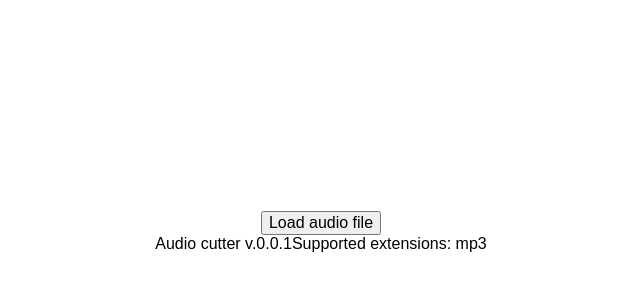
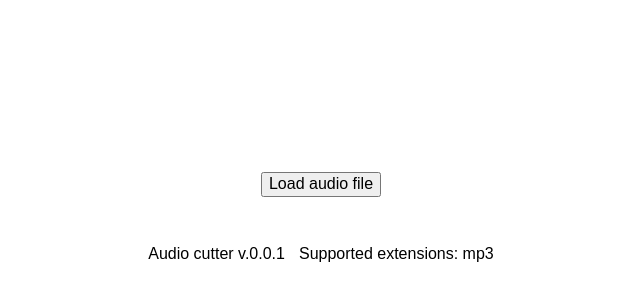
Before and after one commit to dphov/audio-cutter, a SvelteKit app: page / in a window 1280 px wide. Shown: the part 168-468 px from the top of the page, without its empty margins (319-959 px from the left). Built offline with nearby package versions, Linux system fonts and the light colour scheme; a web font is replaced by a local one.

Commit message:
feat: on hover show time on the point

```diff
--- a/src/routes/+page.svelte
+++ b/src/routes/+page.svelte
@@ -10,7 +10,7 @@
 	import RegionLoopIcon from '$lib/images/loop-region.svg';
 	import PlayIcon from '$lib/images/play.svg';
 	import PauseIcon from '$lib/images/pause.svg';
-
+	import Hover from 'wavesurfer.js/dist/plugins/hover';
 	let loop = true;
 	let minPxPerSec = 100;
 	let ws: WaveSurfer;
@@ -40,11 +40,18 @@
 				color: '#6A3274'
 			}
 		});
+		const hover = Hover.create({
+			lineColor: '#ff0000',
+			lineWidth: 2,
+			labelBackground: '#555',
+			labelColor: '#fff',
+			labelSize: '11px'
+		});
 		ws = WaveSurfer.create({
 			container: '#waveform',
 			waveColor: 'rgb(200, 0, 200)',
 			progressColor: 'rgb(100, 0, 100)',
-			plugins: [bottomTimeline],
+			plugins: [bottomTimeline, hover],
 			minPxPerSec
 		});
 		ws.on('load', (url) => {
@@ -137,15 +144,16 @@
 			console.log('Destroy');
 		});
 
+		ws.on('seeking', (so) => {
+			console.log('Seeking', so);
+		});
+
 		await ws.loadBlob(new Blob([binaryFile.buffer]));
-
 		wsRegions = ws.registerPlugin(RegionsPlugin.create());
 
 		const random = (min: number, max: number) => Math.random() * (max - min) + min;
 		const randomColor = () => `rgba(${random(0, 255)}, ${random(0, 255)}, ${random(0, 255)}, 0.5)`;
 
-		//		ws.on('decode', () => {
-		//		});
 		wsRegions.on('region-created', (region) => {
 			wsRegions.getRegions().forEach((r) => {
 				if (r.id !== region.id) {
@@ -253,11 +261,16 @@
 		if (url === null) {
 			//user canceled
 			url = oldUrl;
+			if (oldUrl == null) {
+				audioLoaded = null;
+			} else {
 				audioLoaded = true;
+			}
 			return;
 		}
 		filename = url.split('/').pop() as string;
 		await createWaveSurfer(url as string);
+		//ws.zoom(100);
 		console.log('selectedAudioFileUrl', url);
 		audioLoaded = true;
 	}
@@ -270,13 +283,14 @@
 
 <section class="min-h-100vh flex-column flex justify-center">
 	{#if audioLoaded === true}
-		<div class="self-left">{filename}</div>
+		<div class="self-left title-margin">{filename}</div>
 	{:else if audioLoaded === false}
-		<div>Loading audio...</div>
+		<div class="self-center">Loading audio...</div>
 	{/if}
 	<div class={audioLoaded ? '' : 'hidden'} id="waveform" />
 	{#if audioLoaded}
-		<div class="flex justify-center">
+		<div class="margin-05rem flex-column flex items-center justify-center">
+			<div>
 				{#if isAudioPlaying()}
 					<button on:click={() => playPauseUI()} title="Pause">
 						<PauseIcon width={44} height={44} />
@@ -286,6 +300,10 @@
 						<PlayIcon width={44} height={44} />
 					</button>
 				{/if}
+				<button title="Cut" on:click={() => cutAudio(regionBegin, regionEnd, url)}
+					><CutIcon />
+				</button>
+			</div>
 			<label
 				>Loop play on region <input
 					title="Loop play on region"
@@ -296,14 +314,13 @@
 			</label>
 			<!-- <input type="number" bind:value={regionBegin} /> -->
 			<!-- <input type="number" bind:value={regionEnd} /> -->
-			<button title="Cut" on:click={() => cutAudio(regionBegin, regionEnd, url)}
-				><CutIcon />
-			</button>
 		</div>
 	{/if}
 	<!-- {#if audioLoaded === null} -->
-	<div class="flex justify-center">
-		<button on:click={() => loadAudio()}>
+	<!-- {/if} -->
+	<footer class="footer-margin flex-column flex items-center justify-center">
+		<div class="">
+			<button title="Select audio file" on:click={() => loadAudio()}>
 				{#if audioLoaded === null}
 					Load audio file
 				{:else}
@@ -311,12 +328,28 @@
 				{/if}
 			</button>
 		</div>
-	<!-- {/if} -->
-	<footer class="flex justify-center">
-		<div>Audio cutter v.0.0.1</div>
-		<div>Supported extensions: mp3</div>
+		<div id="bottom-info">
+			<span class="bottom-info-item">Audio cutter v.0.0.1</span>
+			<span class="bottom-info-item">Supported extensions: mp3</span>
+		</div>
 	</footer>
 </section>
 
 <style>
+	.title-margin {
+		margin: 0.5rem;
+	}
+	.footer-margin {
+		margin-top: 0.5rem;
+		margin-bottom: 0.3rem;
+	}
+	#bottom-info {
+		margin-top: 3rem;
+		margin-left: 1rem;
+		margin-right: 1rem;
+		margin-bottom: 2rem;
+	}
+	.bottom-info-item {
+		margin: 0.3rem;
+	}
 </style>
--- a/src/routes/styles.css
+++ b/src/routes/styles.css
@@ -12,6 +12,7 @@ body {
 }
 
 button {
+	max-height: 5vh;
 	cursor: pointer;
 }
 
@@ -37,6 +38,9 @@ button {
 .min-h-100vh {
 	min-height: 100vh;
 }
+.self-center {
+	align-self: center;
+}
 
 .self-left {
 	align-self: flex-start; /* Align this item to the left */
@@ -44,3 +48,6 @@ button {
 .hidden {
 	visibility: hidden;
 }
+.margin-05rem {
+	margin: 0.5rem;
+}
```
Lines whose indentation alone changed are shown as unchanged.
